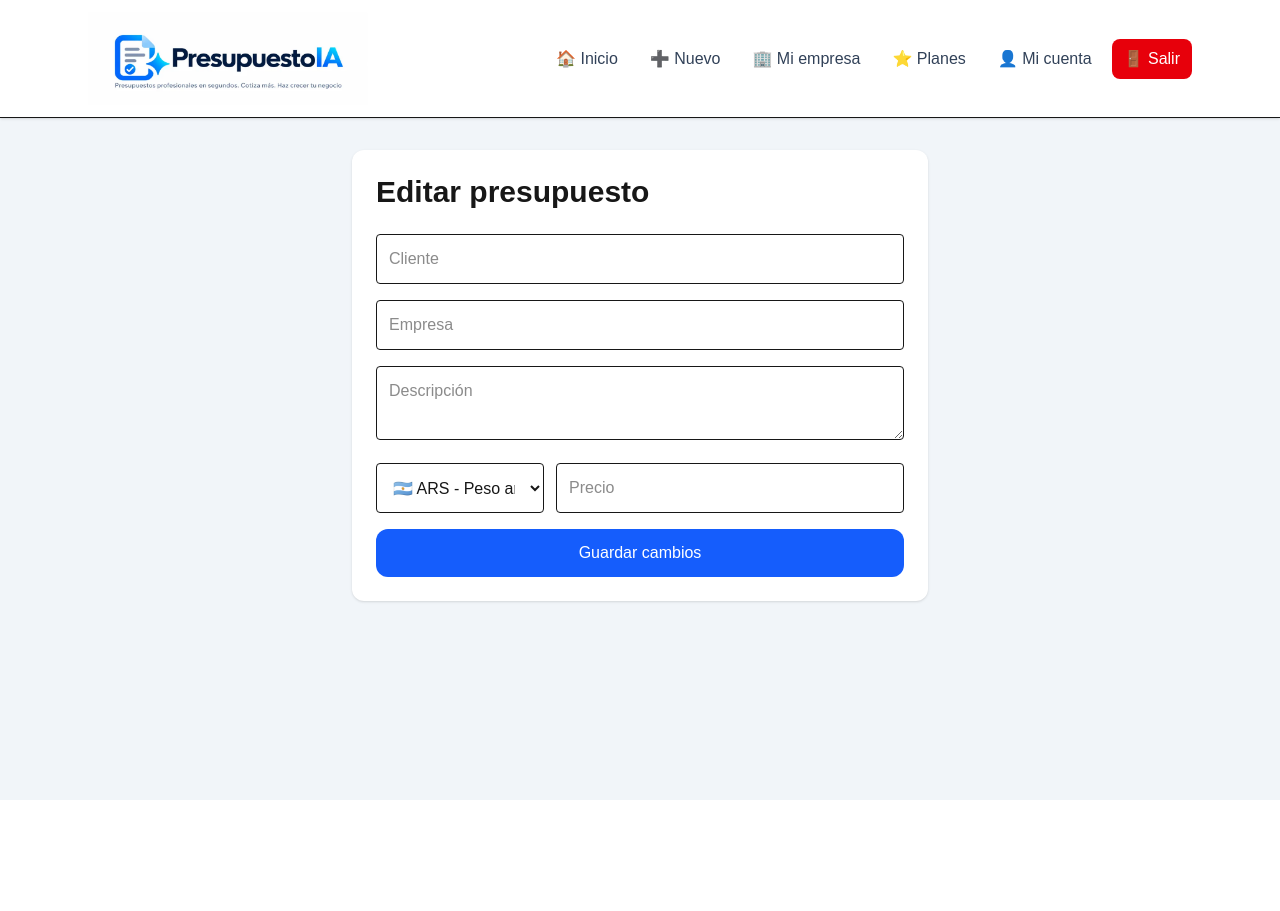
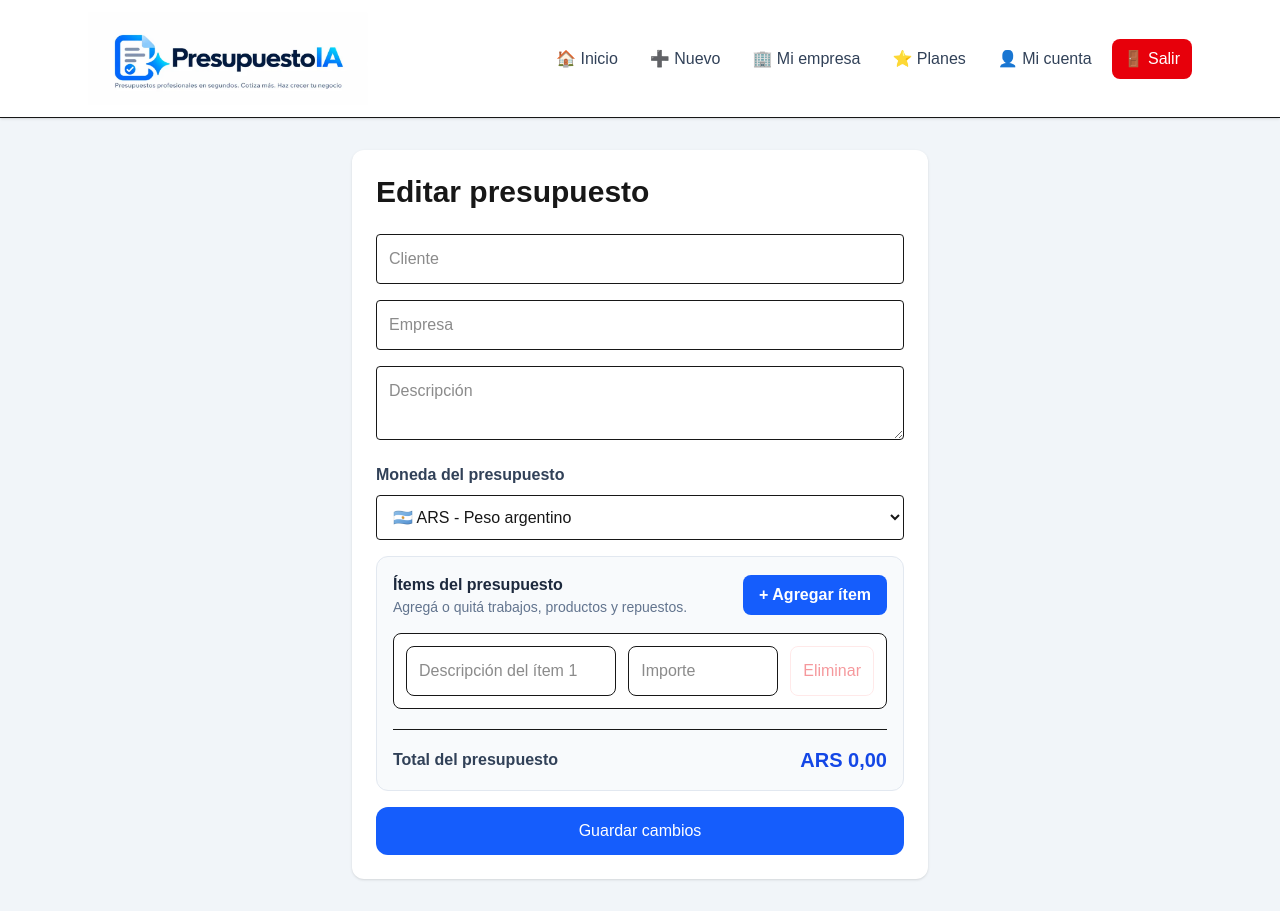
Before and after one commit to mbappsdev/presupuesto-ia, a Next.js app: page /dashboard/editar/1 in a window 1280 px wide. Before the commit the page ends 800 px from the top, so only its background shows below. Built offline with nearby package versions, Linux system fonts and the light colour scheme; no server answers; the database is empty.

Commit message:
Permitir agregar y sumar ítems al editar presupuestos existentes

```diff
--- a/src/app/dashboard/editar/[id]/page.tsx
+++ b/src/app/dashboard/editar/[id]/page.tsx
@@ -12,7 +12,8 @@ export default function EditarPresupuestoPage() {
   const [cliente, setCliente] = useState("");
   const [empresa, setEmpresa] = useState("");
   const [descripcion, setDescripcion] = useState("");
-  const [precio, setPrecio] = useState("");
+  const [items, setItems] = useState([{ id: 1, nombre: "", precio: "" }]);
+  const total = items.reduce((sum, item) => sum + (Number(item.precio) || 0), 0);
   const [moneda, setMoneda] = useState("ARS");
 
   useEffect(() => {
@@ -33,9 +34,21 @@ export default function EditarPresupuestoPage() {
 
     setCliente(data.cliente);
     setEmpresa(data.empresa);
-    setDescripcion(data.descripcion);
-    setPrecio(data.precio.toString());
-    setMoneda(data.moneda || "ARS");
+    const monedaGuardada = data.moneda || "ARS";
+    const partesDescripcion = (data.descripcion || "").split(/\n\s*\nDetalle de ítems:\n/);
+    const descripcionBase = partesDescripcion[0] || "";
+    const detalleGuardado = partesDescripcion.length > 1 ? partesDescripcion.slice(1).join("\n\nDetalle de ítems:\n") : "";
+    const itemsGuardados = detalleGuardado.split("\n").map((linea: string, index: number) => {
+      const match = linea.match(/^\d+\.\s*(.*?)\s+—\s*[A-Z]{3}\s+([\d.,]+)$/);
+      if (!match) return null;
+      const importe = Number(match[2].replace(/\./g, "").replace(",", "."));
+      if (!Number.isFinite(importe)) return null;
+      return { id: index + 1, nombre: match[1], precio: String(importe) };
+    }).filter((item: { id: number; nombre: string; precio: string } | null): item is { id: number; nombre: string; precio: string } => item !== null);
+
+    setDescripcion(descripcionBase);
+    setItems(itemsGuardados.length ? itemsGuardados : [{ id: 1, nombre: "Trabajo o servicio presupuestado", precio: String(data.precio ?? 0) }]);
+    setMoneda(monedaGuardada);
   }
 
   async function actualizarPresupuesto(
@@ -43,13 +56,24 @@ export default function EditarPresupuestoPage() {
   ) {
     e.preventDefault();
 
+    if (items.length === 0 || items.some((item) => !item.nombre.trim() || item.precio === "" || !Number.isFinite(Number(item.precio)) || Number(item.precio) < 0)) {
+      alert("Completá la descripción y el importe de todos los ítems.");
+      return;
+    }
+
+    const descripcionCompleta = [
+      descripcion.trim(),
+      "Detalle de ítems:",
+      ...items.map((item, index) => `${index + 1}. ${item.nombre.trim()} — ${moneda} ${Number(item.precio).toLocaleString("es-AR", { minimumFractionDigits: 2, maximumFractionDigits: 2 })}`),
+    ].filter(Boolean).join("\n\n");
+
     const { error } = await supabase
       .from("presupuestos")
       .update({
         cliente,
         empresa,
-        descripcion,
-        precio: Number(precio),
+        descripcion: descripcionCompleta,
+        precio: total,
         moneda,
       })
       .eq("id", id);
@@ -99,12 +123,9 @@ export default function EditarPresupuestoPage() {
               onChange={(e) => setDescripcion(e.target.value)}
             />
 
-            <div className="grid grid-cols-1 md:grid-cols-3 gap-3">
-              <select
-                className="border p-3 rounded"
-                value={moneda}
-                onChange={(e) => setMoneda(e.target.value)}
-              >
+<div>
+              <label className="mb-2 block font-semibold text-slate-700">Moneda del presupuesto</label>
+              <select className="w-full border p-3 rounded" value={moneda} onChange={(e) => setMoneda(e.target.value)}>
                 <option value="ARS">🇦🇷 ARS - Peso argentino</option>
                 <option value="USD">🇺🇸 USD - Dólar estadounidense</option>
                 <option value="EUR">🇪🇺 EUR - Euro</option>
@@ -112,15 +133,24 @@ export default function EditarPresupuestoPage() {
                 <option value="CLP">🇨🇱 CLP - Peso chileno</option>
                 <option value="UYU">🇺🇾 UYU - Peso uruguayo</option>
               </select>
+            </div>
 
-              <input
-                type="number"
-                className="border p-3 rounded md:col-span-2"
-                placeholder="Precio"
-                value={precio}
-                onChange={(e) => setPrecio(e.target.value)}
-              />
-            </div>
+            <section className="rounded-xl border border-slate-200 bg-slate-50 p-4">
+              <div className="mb-4 flex flex-wrap items-center justify-between gap-3">
+                <div><h2 className="font-bold text-slate-800">Ítems del presupuesto</h2><p className="text-sm text-slate-500">Agregá o quitá trabajos, productos y repuestos.</p></div>
+                <button type="button" onClick={() => setItems((actuales) => [...actuales, { id: Math.max(0, ...actuales.map((item) => item.id)) + 1, nombre: "", precio: "" }])} className="rounded-lg bg-blue-600 px-4 py-2 font-semibold text-white hover:bg-blue-700">+ Agregar ítem</button>
+              </div>
+              <div className="space-y-3">
+                {items.map((item, index) => (
+                  <div key={item.id} className="grid grid-cols-1 gap-3 rounded-lg border bg-white p-3 sm:grid-cols-[1fr_150px_auto]">
+                    <input className="w-full rounded-lg border p-3" placeholder={`Descripción del ítem ${index + 1}`} aria-label={`Descripción del ítem ${index + 1}`} value={item.nombre} onChange={(e) => setItems((actuales) => actuales.map((actual) => actual.id === item.id ? { ...actual, nombre: e.target.value } : actual))} required />
+                    <input type="number" min="0" step="0.01" className="w-full rounded-lg border p-3" placeholder="Importe" aria-label={`Importe del ítem ${index + 1}`} value={item.precio} onChange={(e) => setItems((actuales) => actuales.map((actual) => actual.id === item.id ? { ...actual, precio: e.target.value } : actual))} required />
+                    <button type="button" onClick={() => setItems((actuales) => actuales.filter((actual) => actual.id !== item.id))} disabled={items.length === 1} className="rounded-lg border border-red-200 px-3 py-2 text-red-600 hover:bg-red-50 disabled:opacity-40">Eliminar</button>
+                  </div>
+                ))}
+              </div>
+              <div className="mt-5 flex items-center justify-between gap-3 border-t pt-4"><span className="font-semibold text-slate-700">Total del presupuesto</span><span className="text-xl font-bold text-blue-700">{moneda} {total.toLocaleString("es-AR", { minimumFractionDigits: 2, maximumFractionDigits: 2 })}</span></div>
+            </section>
 
             <button
               type="submit"
```
